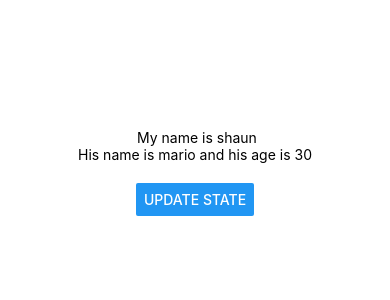
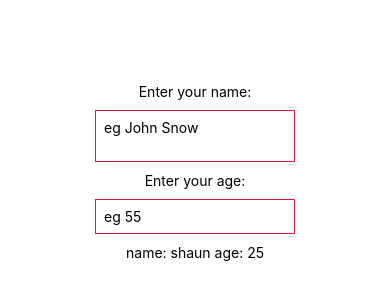
Before and after one commit to mohit200008/react-native-app, a React Native app: screen / in a window 390 px wide. Shown: the part 250-550 px from the top of the page. Built offline with nearby package versions, Linux system fonts and the light colour scheme.

Commit message:
user input

```diff
--- a/App.js
+++ b/App.js
@@ -1,22 +1,20 @@
 import React, { useState } from 'react';
-import { Button, StyleSheet, Text, View } from 'react-native';
+import { StyleSheet, Text, TextInput, View } from 'react-native';
 
 export default function App() {
   const [name, setName]= useState('shaun');
-  const [person,setPerson]= useState({ name: 'mario' , age: 30});
+  const [age,setAge]= useState('25');
 
-  const clickHandle= () => {
-    setName('chus-li');
-    setPerson({ name: 'lulli' , age: '55'});
-  }
+
 
   return (
     <View style={styles.container}>
-      <Text> My name is {name}</Text>
-      <Text>His name is {person.name} and his age is {person.age}</Text>
-      <View style={styles.buttonContainer}>
-        <Button title='update state' onPress={clickHandle}/>
-      </View>
+      <Text>Enter your name:</Text>
+      <TextInput style={styles.input} multiline placeholder="eg John Snow" onChangeText={(val) => setName(val)}/>
+      <Text>Enter your age:</Text>
+      <TextInput style={styles.input} placeholder="eg 55" keyboardType="numeric" onChangeText={(val)=> setAge(val)}/>
+
+      <Text>name: {name} age: {age}</Text>
     </View>
   );
 }
@@ -29,7 +27,11 @@ const styles = StyleSheet.create({
     justifyContent: 'center',
 
   },
-  buttonContainer: {
-    marginTop: 20
+  input: {
+    borderWidth: 1,
+    borderColor: 'crimson',
+    padding: 8,
+    margin:10,
+    width: 200
   }
 });
```
